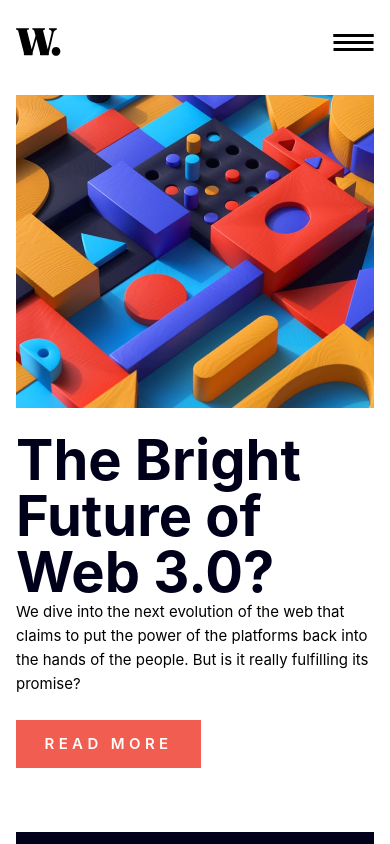
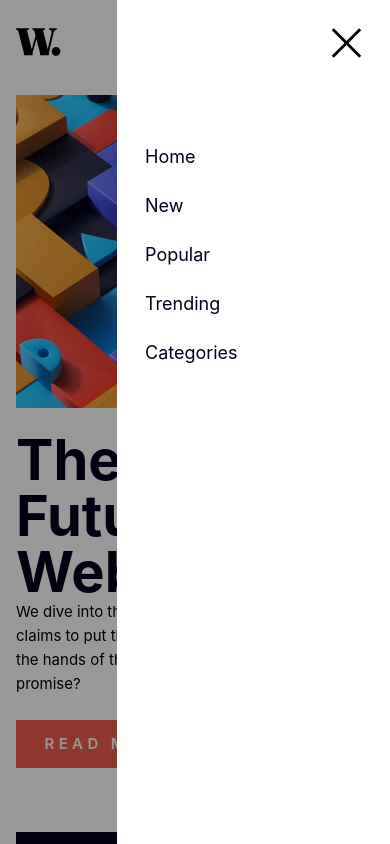
Before and after one commit to j-sherrick/news-homepage, a website: page index.html in a window 390 px wide. Both pictures are taken after a click on the icon 353 px from the left and 42 px from the top of the page. Shown: the top 844 px of the page. Drawn offline with Linux system fonts and the light colour scheme.

Commit message:
final commit.

```diff
--- a/assets/scripts/modalNavController.js
+++ b/assets/scripts/modalNavController.js
@@ -8,4 +8,9 @@ window.addEventListener('load', e => {
         modal.classList.toggle('__toggle');
         closeButton.classList.toggle('__toggle');
     })
+
+    closeButton.addEventListener('click', e => {
+        modal.classList.toggle('__toggle');
+        closeButton.classList.toggle('__toggle');
+    })
 })
--- a/index.html
+++ b/index.html
@@ -26,7 +26,7 @@
                 </svg>
 
                 <div class="modal" id="navModal">
-                    <div class="nav__content">
+                    <div class="nav__content __toggle" id="navContent">
                         <svg class="nav__toggle--close" id="closeButton">
                             <use href="assets/icons/icon-menu-close.svg#menu"></use>
                         </svg>
--- a/sass/components/__navbar.scss
+++ b/sass/components/__navbar.scss
@@ -8,7 +8,7 @@
         width: auto;
     }
 
-    .active {
+    .__toggle {
         display: flex;
     }
 
@@ -37,8 +37,6 @@
     }
 
     &__toggle {
-
-        display: flex;
 
         &--close {
             width: 31px;
```
Also changed, not shown: assets/css/style.css, 1 other file.
